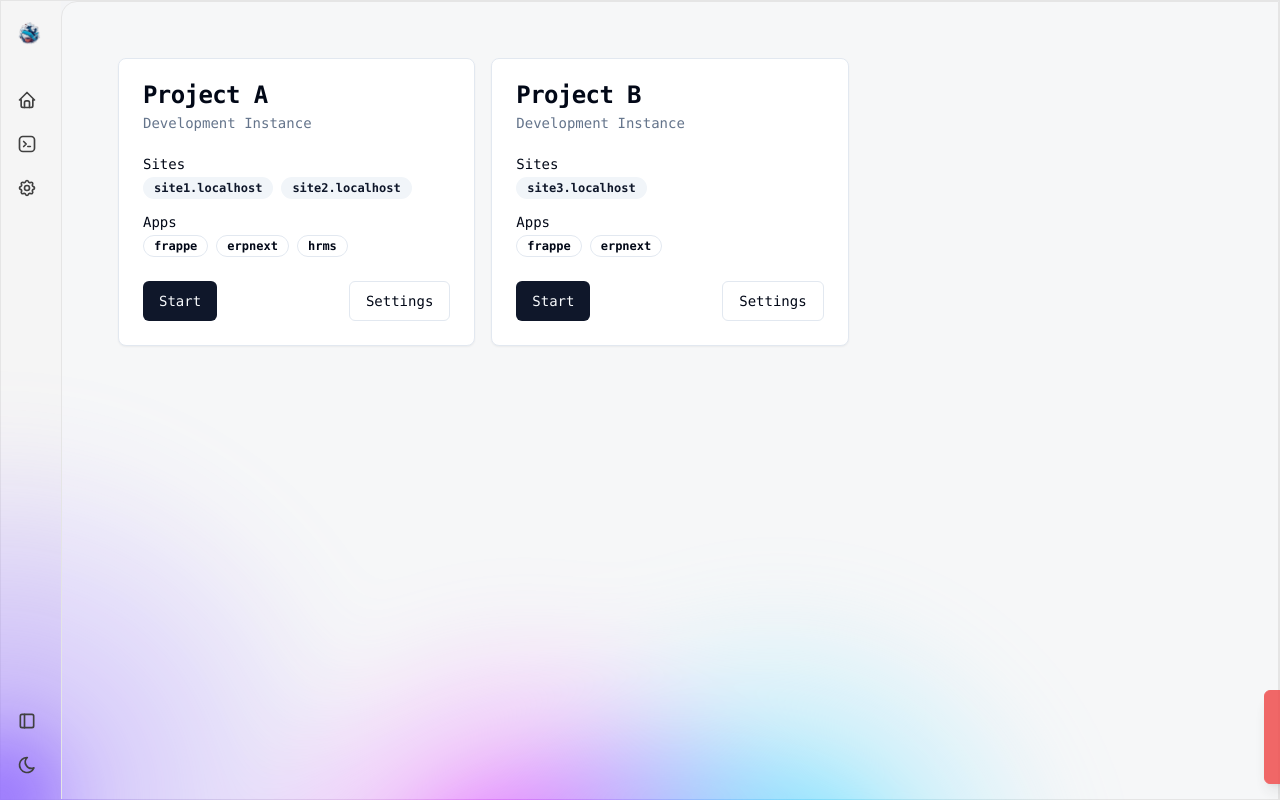
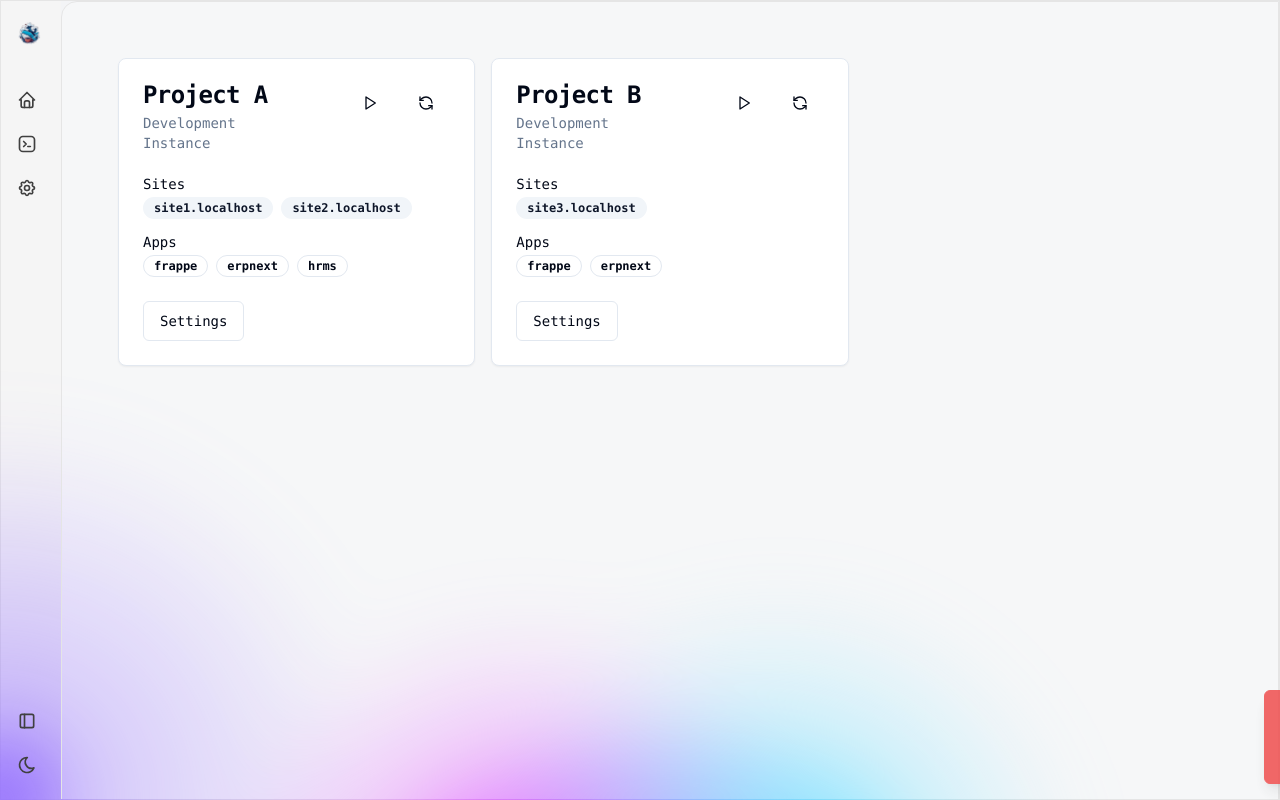
Before and after one commit to karotkriss/Caffeinated-Whale-Desktop, a Next.js app: page / in a window 1280 px wide. Built offline with nearby package versions, Linux system fonts and the light colour scheme.

Commit message:
fix: instance card layout

```diff
--- a/package.json
+++ b/package.json
@@ -23,6 +23,7 @@
     "@radix-ui/react-label": "^2.1.0",
     "@radix-ui/react-slot": "^1.1.0",
     "@radix-ui/react-toast": "^1.2.2",
+    "@radix-ui/react-tooltip": "^1.1.5",
     "@tabler/icons-react": "^3.24.0",
     "class-variance-authority": "^0.7.1",
     "clsx": "^2.1.1",
--- a/src/components/InstanceCard.tsx
+++ b/src/components/InstanceCard.tsx
@@ -5,6 +5,8 @@ import { Badge } from "@/components/ui/badge"
 import { Sheet, SheetContent, SheetDescription, SheetFooter, SheetHeader, SheetTitle, SheetTrigger } from "@/components/ui/sheet"
 import { Input } from "@/components/ui/input"
 import { Label } from "@/components/ui/label"
+import { Play, RefreshCcw, Square } from "lucide-react"
+import { Tooltip, TooltipContent, TooltipProvider, TooltipTrigger } from "@/components/ui/tooltip"
 
 interface InstanceCardProps {
     projectName: string
@@ -23,13 +25,34 @@ export function InstanceCard({ projectName, sites, apps }: InstanceCardProps) {
 
     return (
         <Card className="relative">
-            <CardHeader>
-                <CardTitle>{projectName}</CardTitle>
-                {/* ToDo: implement detectiion for production or development environment */}
-                <CardDescription>Development Instance</CardDescription>
-            </CardHeader>
+            <div className="flex justify-between">
+                <CardHeader className='flex justify-between'>
+                    <CardTitle>{projectName}</CardTitle>
+                    {/* ToDo: implement detectiion for production or development environment */}
+                    <CardDescription>Development Instance</CardDescription>
+                </CardHeader>
+                <CardHeader>
+                    <div className="flex justify-between gap-2">
+                        <TooltipProvider>
+                            <Tooltip>
+                                <TooltipTrigger asChild>
+                                    <Button variant={isRunning ? "destructive" : "ghost"} onClick={toggleInstance}>
+                                        {isRunning ? <Square /> : <Play />}
+                                    </Button>
+                                </TooltipTrigger>
+                                <TooltipContent>
+                                    {isRunning ? "Stop Container in Stack" : "Start Containers in Stack"}
+                                </TooltipContent>
+                            </Tooltip>
+                        </TooltipProvider>
+                        <Button variant="ghost">
+                            <RefreshCcw />
+                        </Button>
+                    </div>
+                </CardHeader>
+            </div>
             <CardContent>
-                <div className="grid w-full items-center gap-4">
+                <div className="grid w-full items-center gap-4 flex-1">
                     <div className="flex flex-col space-y-1.5">
                         <Label htmlFor="sites">Sites</Label>
                         <div className="flex flex-wrap gap-2">
@@ -48,10 +71,7 @@ export function InstanceCard({ projectName, sites, apps }: InstanceCardProps) {
                     </div>
                 </div>
             </CardContent>
-            <CardFooter className="flex justify-between">
-                <Button variant={isRunning ? "destructive" : "default"} onClick={toggleInstance}>
-                    {isRunning ? "Stop" : "Start"}
-                </Button>
+            <CardFooter className="flex justify-between sticky buttom-0">
                 <Sheet open={openSheet} onOpenChange={setOpenSheet}>
                     <SheetTrigger asChild>
                         <Button variant="outline">Settings</Button>
--- /dev/null
+++ b/src/components/ui/tooltip.tsx
@@ -0,0 +1,30 @@
+"use client"
+
+import * as React from "react"
+import * as TooltipPrimitive from "@radix-ui/react-tooltip"
+
+import { cn } from "@/lib/utils"
+
+const TooltipProvider = TooltipPrimitive.Provider
+
+const Tooltip = TooltipPrimitive.Root
+
+const TooltipTrigger = TooltipPrimitive.Trigger
+
+const TooltipContent = React.forwardRef<
+  React.ElementRef<typeof TooltipPrimitive.Content>,
+  React.ComponentPropsWithoutRef<typeof TooltipPrimitive.Content>
+>(({ className, sideOffset = 4, ...props }, ref) => (
+  <TooltipPrimitive.Content
+    ref={ref}
+    sideOffset={sideOffset}
+    className={cn(
+      "z-50 overflow-hidden rounded-md border bg-popover px-3 py-1.5 text-sm text-popover-foreground shadow-md animate-in fade-in-0 zoom-in-95 data-[state=closed]:animate-out data-[state=closed]:fade-out-0 data-[state=closed]:zoom-out-95 data-[side=bottom]:slide-in-from-top-2 data-[side=left]:slide-in-from-right-2 data-[side=right]:slide-in-from-left-2 data-[side=top]:slide-in-from-bottom-2",
+      className
+    )}
+    {...props}
+  />
+))
+TooltipContent.displayName = TooltipPrimitive.Content.displayName
+
+export { Tooltip, TooltipTrigger, TooltipContent, TooltipProvider }
```
Also changed, not shown: 1 other file (tests, documents, lock files or other folders).
